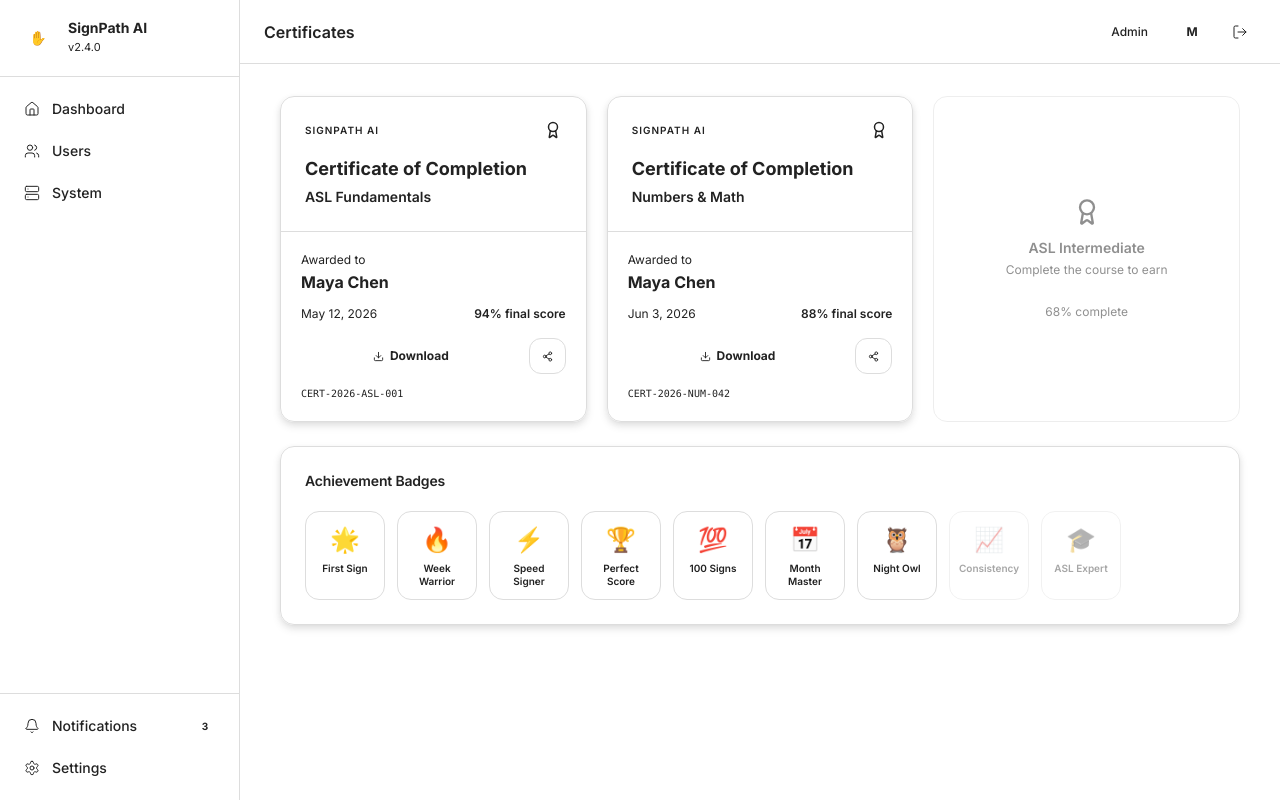
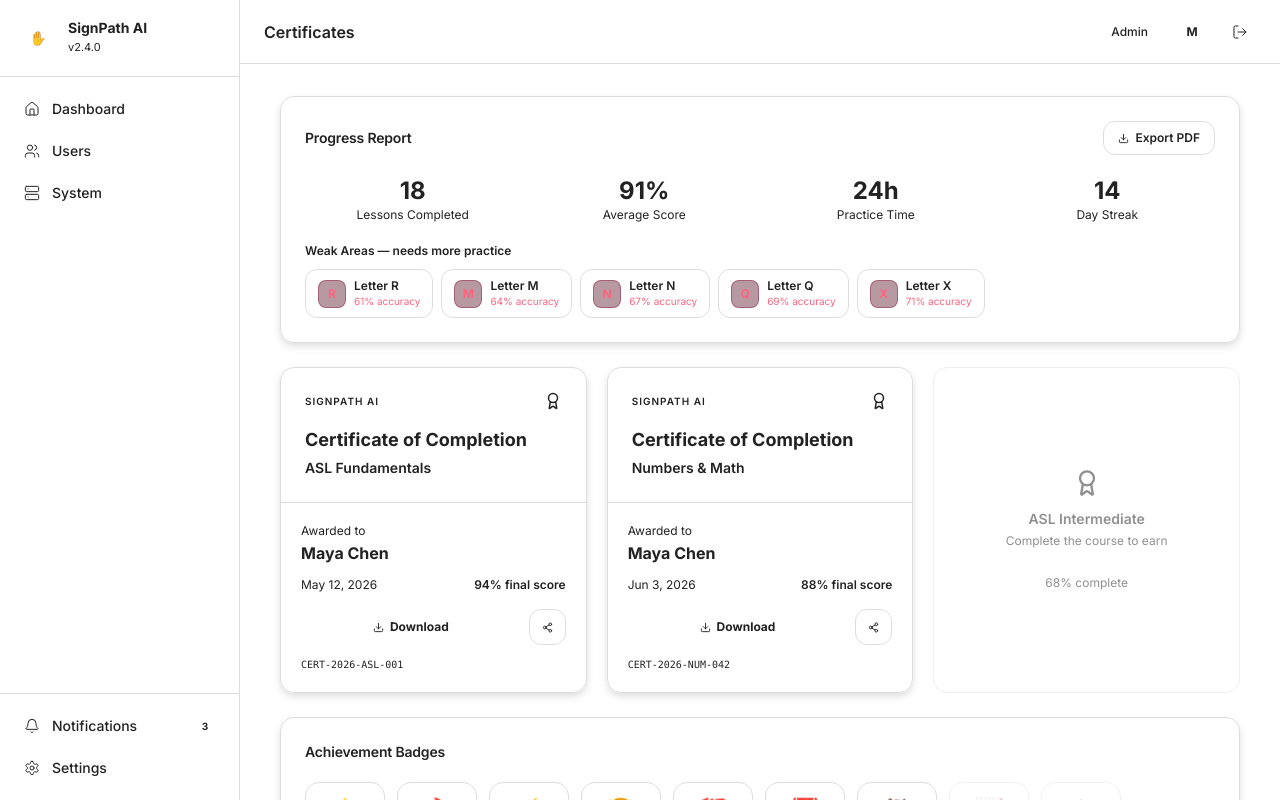
Before and after one commit to springboardmentor98765v/ai-signlanguage-platform-si7-team-one, a React (Vite) app: page /certificates in a window 1280 px wide. Built offline with nearby package versions, Linux system fonts and the light colour scheme; sample sign-in values are in the browser's storage.

Commit message:
M2 Day 6: Add Progress Report section to Certificates page - lessons completed, avg score, weak letters with accuracy

```diff
--- a/src/app/pages/Certificates.tsx
+++ b/src/app/pages/Certificates.tsx
@@ -7,15 +7,66 @@ import {
   Download, Share2, AlertTriangle, CheckCircle, XCircle, Info,
   SkipForward, Calendar, Lock, Mail, Check, ChevronLeft,
 } from "lucide-react";
-import { PBar } from "../components/shared/Indicators";
+import { PBar, Ring } from "../components/shared/Indicators";
+import { Bdg } from "../components/shared/Indicators";
 
 export default function Certificates() {
   return (
     <div className="p-8 max-w-5xl mx-auto space-y-6">
+
+      {/* ── M2 Day 6: Progress Report — lessons completed, avg score, weak letters ── */}
+      <div className="bg-card border border-border rounded-[14px] p-6" style={{ boxShadow: 'var(--card-shadow)' }}>
+        <div className="flex items-center justify-between mb-5">
+          <h3 className="font-semibold text-foreground text-sm">Progress Report</h3>
+          <button className="flex items-center gap-1.5 bg-muted border border-border hover:bg-hover text-muted-foreground hover:text-foreground text-xs font-semibold px-3.5 py-2 rounded-xl transition-all">
+            <Download size={11} /> Export PDF
+          </button>
+        </div>
+        <div className="grid grid-cols-4 gap-4 mb-5">
+          <div className="text-center">
+            <div className="text-2xl font-bold text-foreground">18</div>
+            <div className="text-xs text-muted-foreground">Lessons Completed</div>
+          </div>
+          <div className="text-center">
+            <div className="text-2xl font-bold text-foreground">91%</div>
+            <div className="text-xs text-muted-foreground">Average Score</div>
+          </div>
+          <div className="text-center">
+            <div className="text-2xl font-bold text-foreground">24h</div>
+            <div className="text-xs text-muted-foreground">Practice Time</div>
+          </div>
+          <div className="text-center">
+            <div className="text-2xl font-bold text-foreground">14</div>
+            <div className="text-xs text-muted-foreground">Day Streak</div>
+          </div>
+        </div>
+        <div>
+          <div className="text-xs font-semibold text-muted-foreground mb-2.5">Weak Areas — needs more practice</div>
+          <div className="flex flex-wrap gap-2">
+            {[
+              { letter: "R", acc: 61 }, { letter: "M", acc: 64 },
+              { letter: "N", acc: 67 }, { letter: "Q", acc: 69 },
+              { letter: "X", acc: 71 },
+            ].map(w => (
+              <div key={w.letter} className="flex items-center gap-2 bg-muted/50 border border-border rounded-xl px-3 py-2">
+                <div className="w-7 h-7 rounded-lg bg-rose-950/40 border border-rose-900/40 flex items-center justify-center text-xs font-bold text-rose-400">
+                  {w.letter}
+                </div>
+                <div>
+                  <div className="text-xs font-semibold text-foreground">Letter {w.letter}</div>
+                  <div className="text-[10px] text-rose-400">{w.acc}% accuracy</div>
+                </div>
+              </div>
+            ))}
+          </div>
+        </div>
+      </div>
+
+      {/* ── Certificate cards (unchanged) ── */}
       <div className="grid grid-cols-3 gap-5">
         {[
-          { title: "ASL Fundamentals",  date: "May 12, 2026", score: 94, id: "CERT-2026-ASL-001" },
-          { title: "Numbers & Math",    date: "Jun 3, 2026",  score: 88, id: "CERT-2026-NUM-042" },
+          { title: "ASL Fundamentals", date: "May 12, 2026", score: 94, id: "CERT-2026-ASL-001" },
+          { title: "Numbers & Math",   date: "Jun 3, 2026",  score: 88, id: "CERT-2026-NUM-042" },
         ].map(cert => (
           <div key={cert.id} className="bg-card border border-border rounded-[14px] overflow-hidden" style={{ boxShadow: 'var(--card-shadow)' }}>
             <div className="bg-gradient-to-r from-primary/5 to-success/5 p-6 border-b border-border">
@@ -55,19 +106,19 @@ export default function Certificates() {
         </div>
       </div>
 
-      <div className="bg-card border border-border rounded-[14px]  p-6 " style={{ boxShadow: 'var(--card-shadow)' }}>
+      <div className="bg-card border border-border rounded-[14px] p-6" style={{ boxShadow: 'var(--card-shadow)' }}>
         <h3 className="font-semibold text-foreground mb-5 text-sm">Achievement Badges</h3>
         <div className="flex flex-wrap gap-3">
           {[
-            { lbl: "First Sign",   em: "🌟", earned: true },
-            { lbl: "Week Warrior", em: "🔥", earned: true },
-            { lbl: "Speed Signer", em: "⚡", earned: true },
-            { lbl: "Perfect Score",em: "🏆", earned: true },
-            { lbl: "100 Signs",    em: "💯", earned: true },
-            { lbl: "Month Master", em: "📅", earned: true },
-            { lbl: "Night Owl",    em: "🦉", earned: true },
-            { lbl: "Consistency",  em: "📈", earned: false },
-            { lbl: "ASL Expert",   em: "🎓", earned: false },
+            { lbl: "First Sign",    em: "🌟", earned: true },
+            { lbl: "Week Warrior",  em: "🔥", earned: true },
+            { lbl: "Speed Signer",  em: "⚡", earned: true },
+            { lbl: "Perfect Score", em: "🏆", earned: true },
+            { lbl: "100 Signs",     em: "💯", earned: true },
+            { lbl: "Month Master",  em: "📅", earned: true },
+            { lbl: "Night Owl",     em: "🦉", earned: true },
+            { lbl: "Consistency",   em: "📈", earned: false },
+            { lbl: "ASL Expert",    em: "🎓", earned: false },
           ].map(b => (
             <div key={b.lbl} className={`flex flex-col items-center gap-1.5 p-3 rounded-[14px] border w-20 ${b.earned ? "border-warning/30 bg-warning/5" : "border-border bg-muted opacity-40"}`}>
               <span className="text-2xl">{b.em}</span>
@@ -79,7 +130,3 @@ export default function Certificates() {
     </div>
   );
 }
-
-// ══════════════════════════════════════════════════════════════════════════
-// C. INSTRUCTOR SCREENS
-// ══════════════════════════════════════════════════════════════════════════
```
